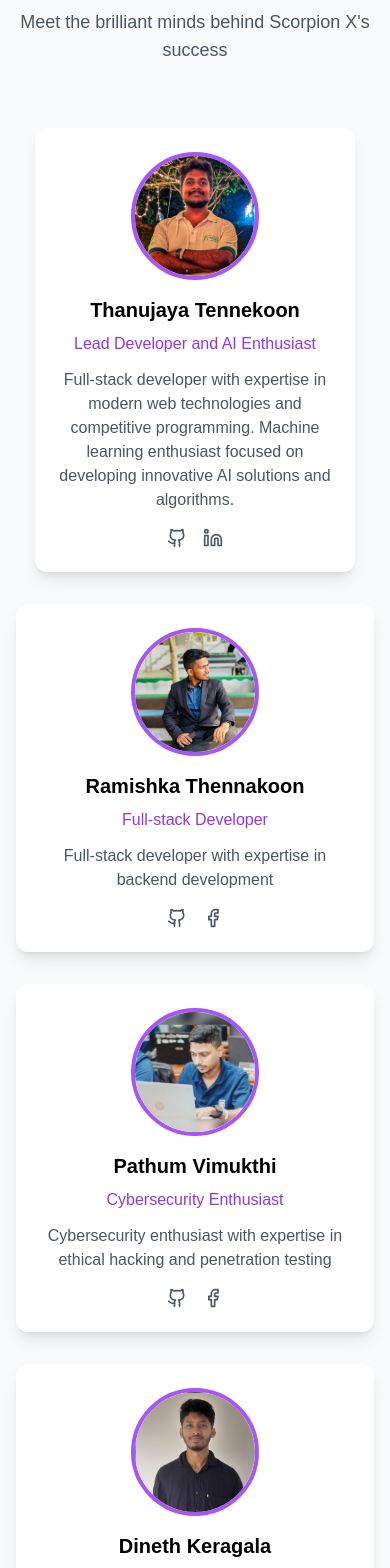
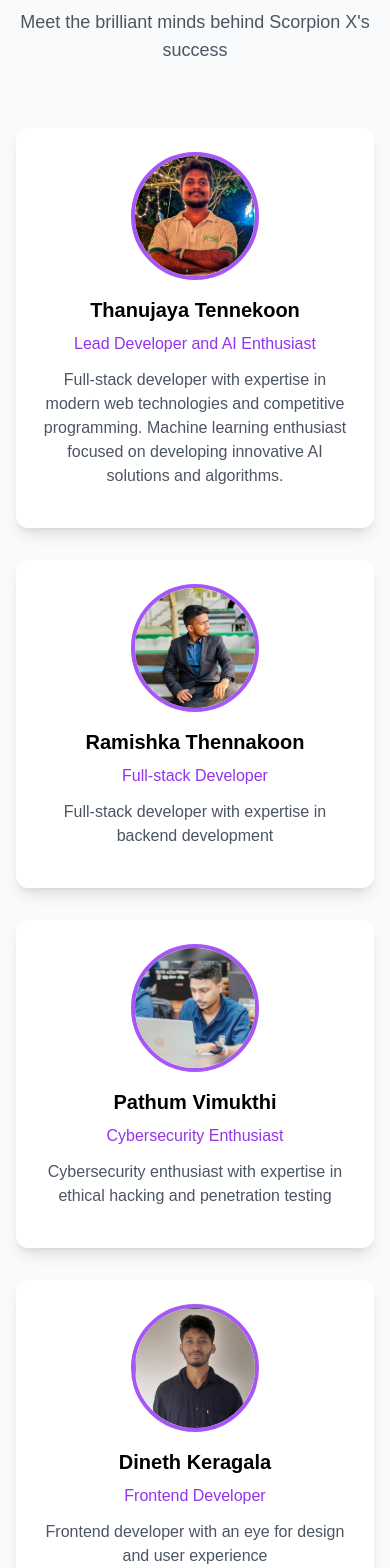
Before and after one commit to Thanu10ekoon/ScorpionXweb, a React (Vite) app: page / in a window 390 px wide. Shown: the part 3440-5008 px from the top of the page. Built offline with nearby package versions, Linux system fonts and the light colour scheme; a web font is replaced by a local one.

Commit message:
Update Team.tsx

```diff
--- a/src/components/Team.tsx
+++ b/src/components/Team.tsx
@@ -64,27 +64,22 @@ export default function Team() {
           </p>
         </motion.div>
 
-        <div className="grid grid-cols-1 place-items-center mb-8">
+        <div className="flex flex-col items-center gap-8">
           <motion.div
             initial={{ opacity: 0, y: 20 }}
             animate={inView ? { opacity: 1, y: 0 } : {}}
             transition={{ duration: 0.8 }}
-            className="bg-white dark:bg-gray-800 rounded-xl shadow-lg p-6 w-80"
+            className="bg-white dark:bg-gray-800 rounded-xl shadow-lg p-6 w-full max-w-md"
           >
             <div className="text-center">
               <img src={teamMembers[0].image} alt={teamMembers[0].name} className="w-32 h-32 mx-auto mb-4 rounded-full object-cover border-4 border-purple-500" />
               <h3 className="text-xl font-semibold mb-2 dark:text-white">{teamMembers[0].name}</h3>
               <p className="text-purple-600 dark:text-purple-400 mb-3">{teamMembers[0].role}</p>
               <p className="text-gray-600 dark:text-gray-300 mb-4">{teamMembers[0].bio}</p>
-              <div className="flex justify-center space-x-4">
-                {teamMembers[0].social.github && <a href={teamMembers[0].social.github} target="_blank" rel="noopener noreferrer" className="text-gray-600 hover:text-purple-600 dark:text-gray-400 dark:hover:text-purple-400"><Github className="w-5 h-5" /></a>}
-                {teamMembers[0].social.linkedin && <a href={teamMembers[0].social.linkedin} target="_blank" rel="noopener noreferrer" className="text-gray-600 hover:text-purple-600 dark:text-gray-400 dark:hover:text-purple-400"><Linkedin className="w-5 h-5" /></a>}
-              </div>
             </div>
           </motion.div>
-        </div>
 
-        <div className="grid grid-cols-1 md:grid-cols-3 gap-8">
+          <div className="grid md:grid-cols-3 gap-8">
             {teamMembers.slice(1).map((member, index) => (
               <motion.div
                 key={index}
@@ -98,15 +93,12 @@ export default function Team() {
                   <h3 className="text-xl font-semibold mb-2 dark:text-white">{member.name}</h3>
                   <p className="text-purple-600 dark:text-purple-400 mb-3">{member.role}</p>
                   <p className="text-gray-600 dark:text-gray-300 mb-4">{member.bio}</p>
-                <div className="flex justify-center space-x-4">
-                  {member.social.github && <a href={member.social.github} target="_blank" rel="noopener noreferrer" className="text-gray-600 hover:text-purple-600 dark:text-gray-400 dark:hover:text-purple-400"><Github className="w-5 h-5" /></a>}
-                  {member.social.facebook && <a href={member.social.facebook} target="_blank" rel="noopener noreferrer" className="text-gray-600 hover:text-purple-600 dark:text-gray-400 dark:hover:text-purple-400"><Facebook className="w-5 h-5" /></a>}
-                </div>
                 </div>
               </motion.div>
             ))}
           </div>
         </div>
+      </div>
     </section>
   );
 }
```
Lines whose indentation alone changed are shown as unchanged.
